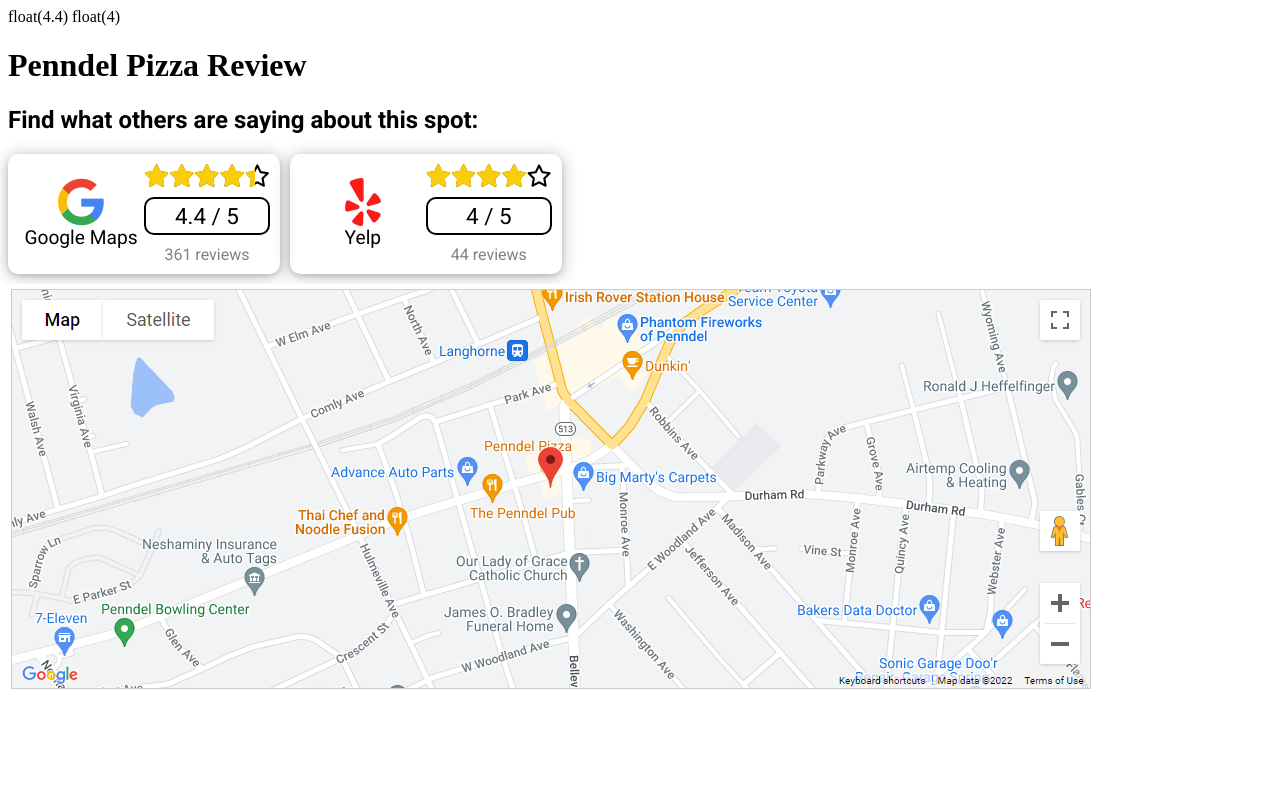
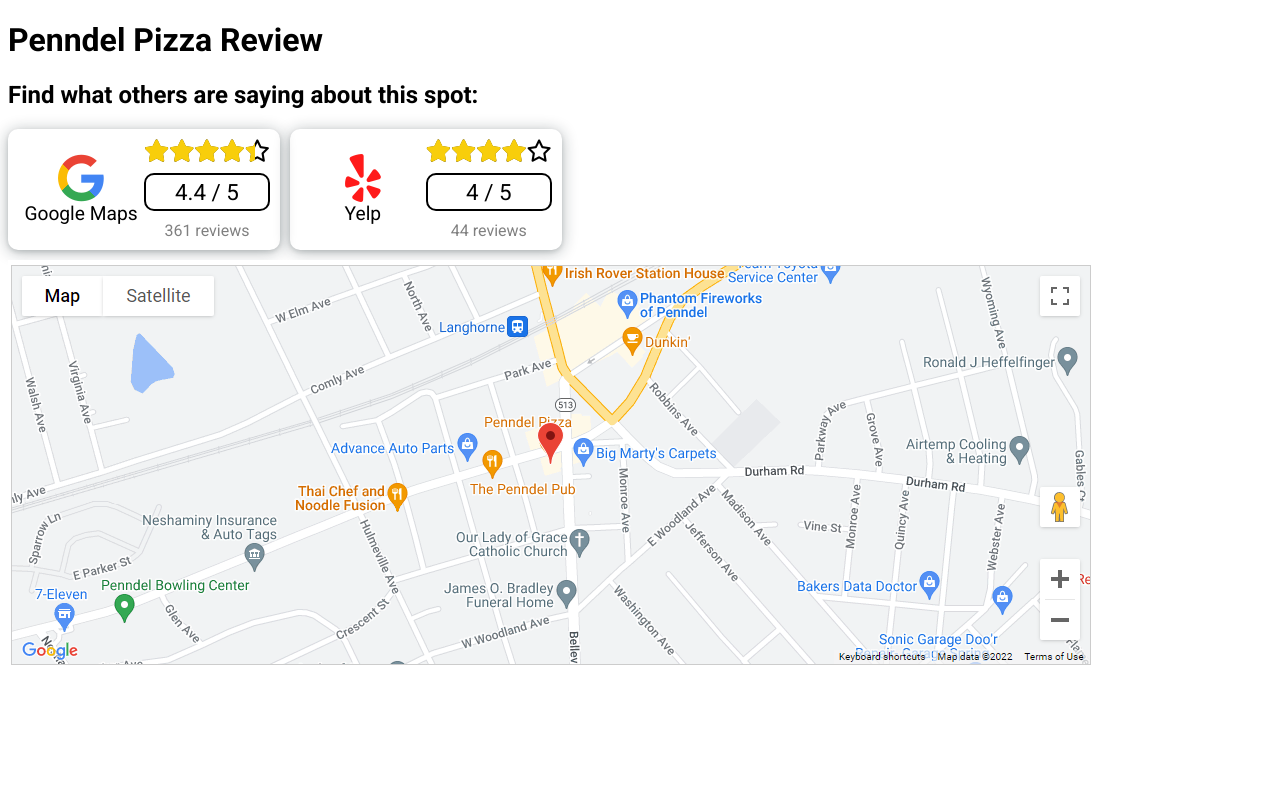
Before and after one commit to fosteeco/google-places-and-yelp-review-api-example, a PHP site: page / in a window 1280 px wide. Run offline with PHP 8.4, Linux system fonts and the light colour scheme; some libraries are stand-ins or nearby versions.

Commit message:
Changed body font to Roboto

```diff
--- a/index.php
+++ b/index.php
@@ -32,13 +32,11 @@
 $google_review_count = $google_data->result->user_ratings_total;
 $google_url = $google_data->result->url;
 $google_star_fill_percent = fill_percent($google_rating, 5 );
-var_dump($google_rating);
 
 $yelp_rating = $yelp_data->businesses[0]->rating;
 $yelp_review_count = $yelp_data->businesses[0]->review_count;
 $yelp_url = $yelp_data->businesses[0]->url;
 $yelp_star_fill_percent = fill_percent($yelp_rating, 5);
-var_dump($yelp_rating);
 
 ?>
 
@@ -72,7 +70,7 @@
 				<p class="no-m text-align-center review-count"><?php echo $google_review_count ?> reviews</p>
 				</div>
 			</div>
-			</a>
+		</a>
 		<a class="unstyled-link rating-link" href="<?php echo $yelp_url;?>" target="_blank">
 			<div class="rating-container">
 				<div class="rating-info">
--- a/style.css
+++ b/style.css
@@ -2,6 +2,10 @@
 
 * {
   box-sizing: border-box;
+}
+
+body {
+  font-family: "Roboto", sans-serif;
 }
 
 .text-align-center {
```
